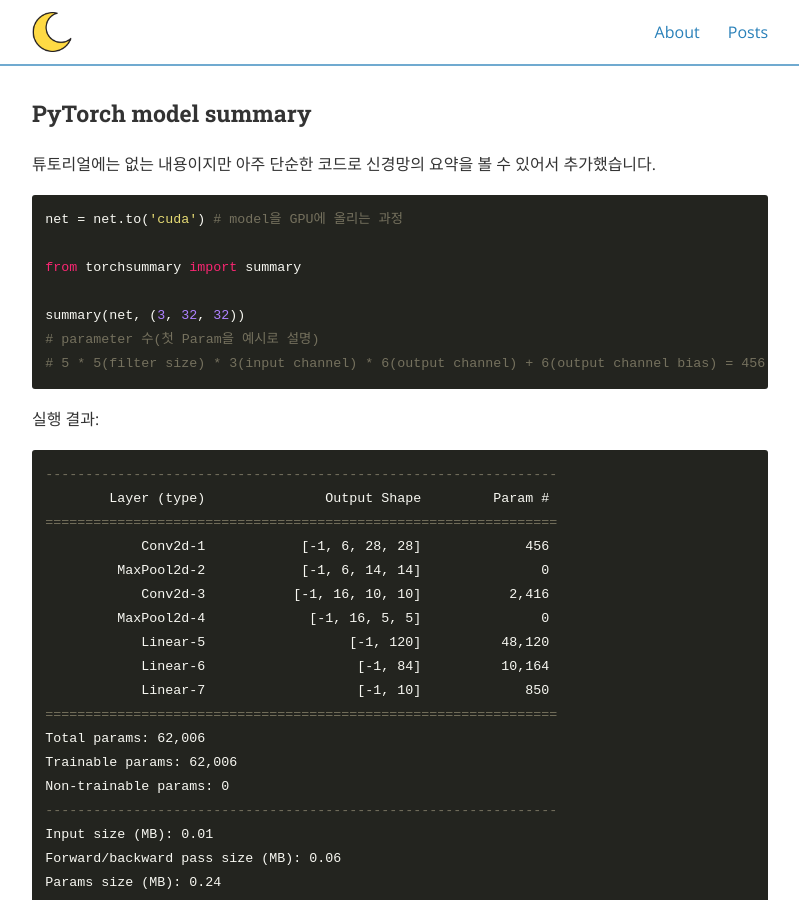
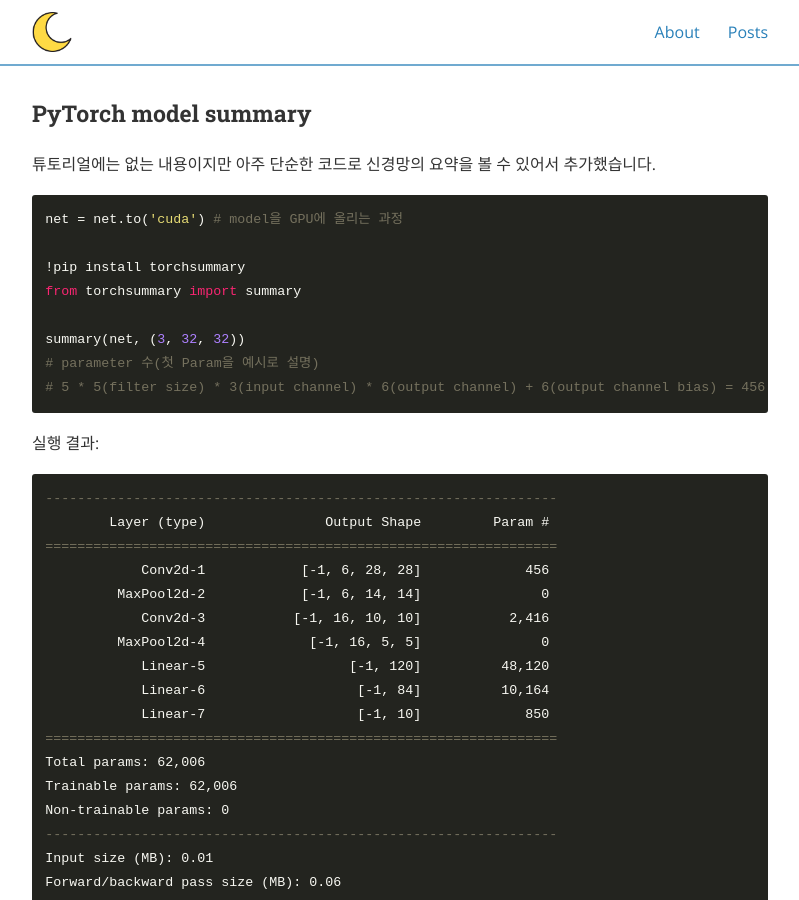
Before and after one commit to hoon-923/hoon-923.github.io, a Jekyll site: the page built from _posts/2021-02-14-Pytorch-tutorials--Training-a-Classifier.md, in a window 1280 px wide and 900 px high, scrolled down 8444 px. Shown: the whole window, without its empty margins (240-1039 px from the left). Built offline with Jekyll 4.4.1, drawn with Linux system fonts in a browser that asks for light colours; nearby versions of some CDN libraries; comment, search, counter and statistics services are not loaded.

Commit message:
commit pytorch tutorials training a classifier

```diff
--- a/_posts/2021-02-14-Pytorch-tutorials--Training-a-Classifier.md
+++ b/_posts/2021-02-14-Pytorch-tutorials--Training-a-Classifier.md
@@ -315,6 +315,7 @@ Accuracy of truck : 48 %
 ~~~python
 net = net.to('cuda') # model을 GPU에 올리는 과정
 
+!pip install torchsummary
 from torchsummary import summary
 
 summary(net, (3, 32, 32))
```
